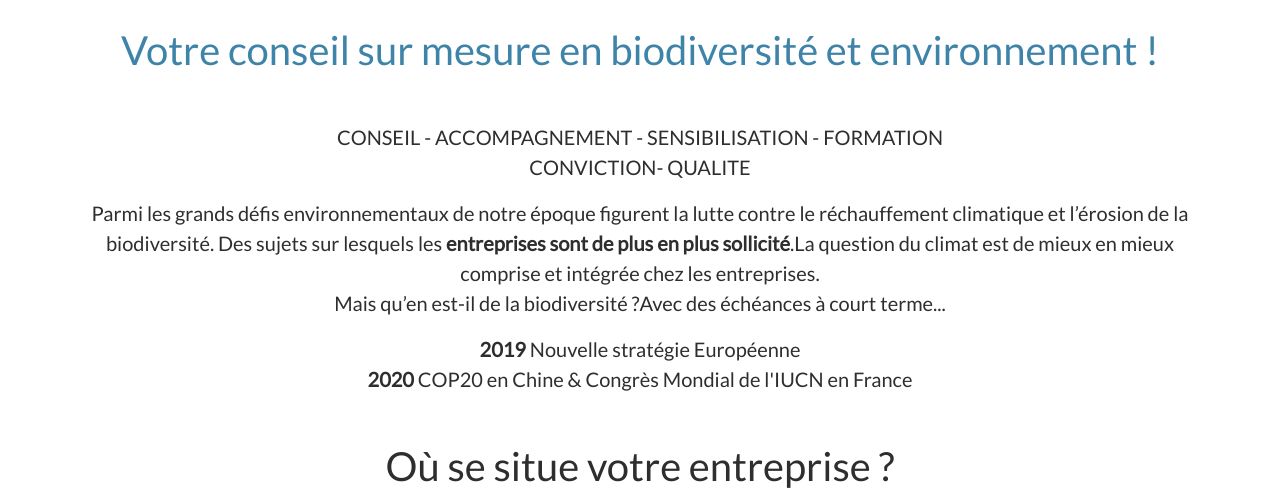
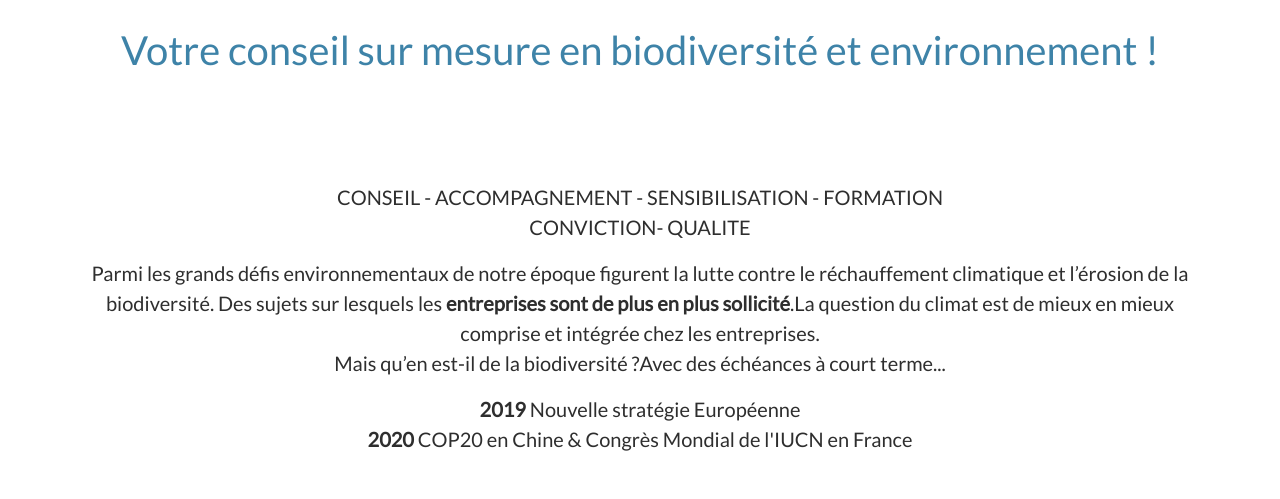
Before and after one commit to apflieger/biosphera-consulting, a plain HTML site: page index.html in a window 1280 px wide. Shown: the part 258-757 px from the top of the page. Drawn offline with nearby package versions, Linux system fonts and the light colour scheme.

Commit message:
Update index.html

```diff
--- a/index.html
+++ b/index.html
@@ -12,7 +12,7 @@
 	<body class="container">
 		<img src="logo.png" alt="Biosphera Consulting" />
 
-		<h1 class="mt-5 mb-5"> <FONT color=#3E83A8>Votre conseil sur mesure en biodiversité et environnement !</font></h1>
+		<h1 class="mt-5 mb-5"> <FONT color=#3E83A8>Votre conseil sur mesure en biodiversité et environnement !</font></h1> <br> <br>
 		<p>
 			CONSEIL - ACCOMPAGNEMENT - SENSIBILISATION - FORMATION <br>
 			 CONVICTION- QUALITE
@@ -32,7 +32,7 @@
                   </p>
 
 
-		<h1 class="mt-5 mb-3">Où se situe votre entreprise ?</h1>
+		<h1 class="mt-5 mb-3">Où se situe votre entreprise ?</h1> <br>
 
 		<h2 class="mt-5 mb-3">Notre mission</h2>
 		<p>
```
